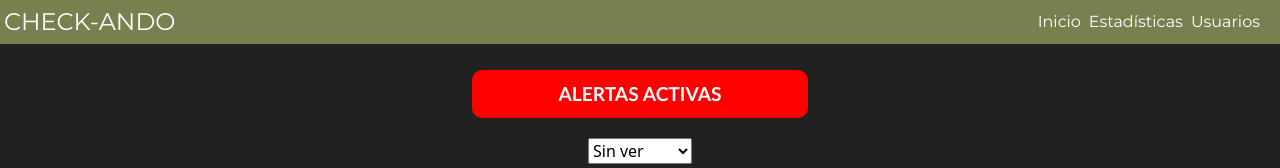
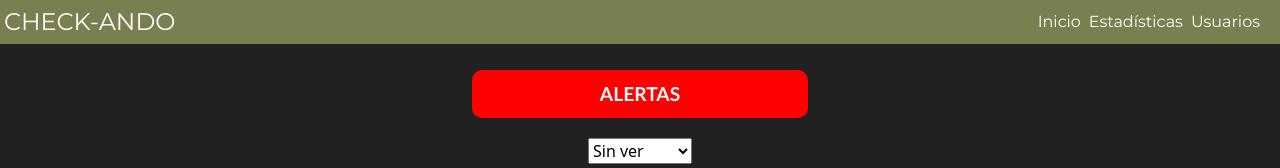
Before and after one commit to mane6867/check-ando-frontend, a React (Vite) app: page /alertas in a window 1280 px wide. Shown: the top 168 px of the page. Built offline with nearby package versions, Linux system fonts and the light colour scheme.

Commit message:
fix nombre alertas

```diff
--- a/src/pages/Alertas/AlertasActivas/AlertasActivas.jsx
+++ b/src/pages/Alertas/AlertasActivas/AlertasActivas.jsx
@@ -47,7 +47,7 @@ export default function AlertasActivas () {
             <div className='elementos-alerta'>
                 <div className='container-titulo-alerta'>
                     <div className='titulo-alerta'>
-                        ALERTAS ACTIVAS
+                        ALERTAS
                     </div>
                     <select name="tipo_alerta" onChange={handleOptionChange}>
                         <option key="1" value="activo" >
```
